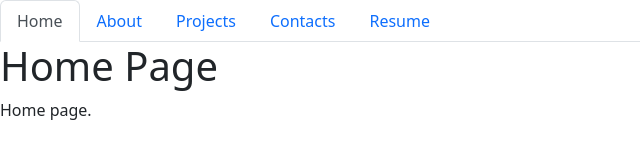
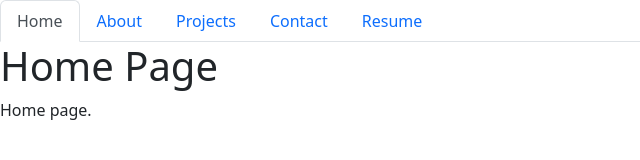
Before and after one commit to JaredIng87/react_portfolio, a React (Create React App) app: page / in a window 1280 px wide. Shown: the top 160 px of the page, without its empty margins (0-640 px from the left). Built offline with nearby package versions, Linux system fonts and the light colour scheme.

Commit message:
debug contact page

```diff
--- a/src/components/NavTabs.js
+++ b/src/components/NavTabs.js
@@ -4,7 +4,7 @@ const pages = [
     {href: "home", pageName: "Home"},
     {href: "about", pageName: "About"},
     {href: "projects", pageName: "Projects"},
-    {href: "contacts", pageName: "Contacts"},
+    {href: "contact", pageName: "Contact"},
     {href: "resume", pageName: "Resume"}
 ];
 
--- a/src/components/PortfolioContainer.js
+++ b/src/components/PortfolioContainer.js
@@ -6,7 +6,6 @@ import PageComponent from './pages/PageComponent';
 export default function PortfolioContainer() {
   const [currentPage, setCurrentPage] = useState('Home');
 
-  // This method is checking to see what the value of `currentPage` is. Depending on the value of currentPage, we return the corresponding component to render.
   const renderPage = () => {
     const pageContent = PageContent.find(p => p.page === currentPage)
     return (
@@ -21,9 +20,7 @@ export default function PortfolioContainer() {
 
   return (
     <div>
-      {/* We are passing the currentPage from state and the function to update it */}
       <NavTabs currentPage={currentPage} handlePageChange={handlePageChange} />
-      {/* Here we are calling the renderPage method which will return a component  */}
       {renderPage()}
     </div>
   );
--- a/src/components/pages/Content.js
+++ b/src/components/pages/Content.js
@@ -15,8 +15,8 @@ export const PageContent = [
         content: "Here are my projects."
     },
     {
-        Page: "Contact",
-        header: "Contact Me",
+        page: "Contact",
+        header: "Contact",
         content: "Here's how you can contact me"
     },
     {
```
